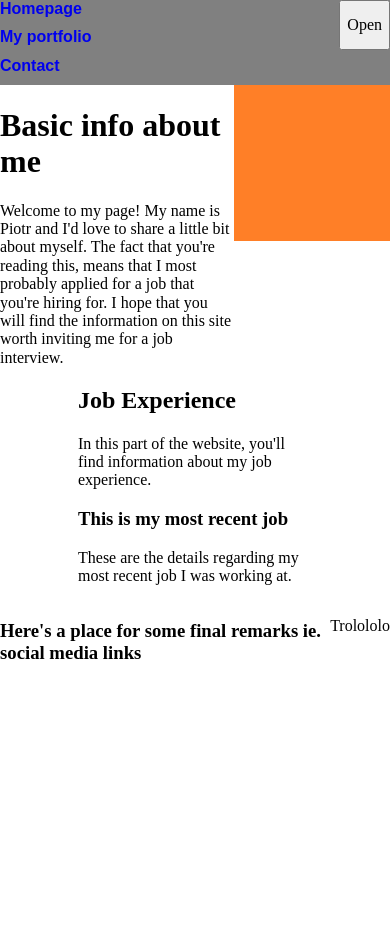
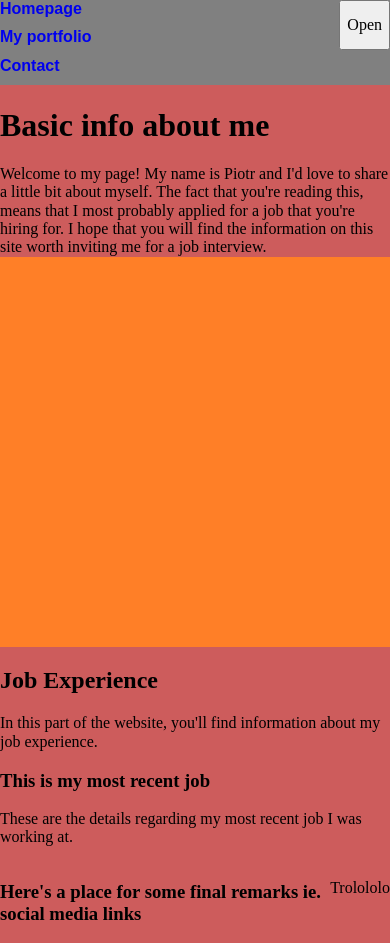
Before and after one commit to Kudlaty-dev/cv, a plain HTML site: page index.html in a window 390 px wide. Before the commit the page ends 844 px from the top, so only its background shows below. Drawn offline with Linux system fonts and the light colour scheme.

Commit message:
Added responsiveness below 425px

```diff
--- a/style.css
+++ b/style.css
@@ -53,3 +53,26 @@ body {
 .topmargin {
     margin-top: 50px;
 }
+@media (max-width: 425px) {
+    body {
+        background-color: indianred;
+        display: grid;
+        grid-template-columns: 1fr 1fr;
+}
+.aboutme {
+    grid-column:1/3;
+}
+.mypicture {
+    object-fit: cover;
+    width: 100%;
+    grid-column: 1/3;
+
+}
+
+.job-experience {
+    grid-column: 1/3;
+}
+
+.footer {
+    grid-column: 1/3
+}
```
